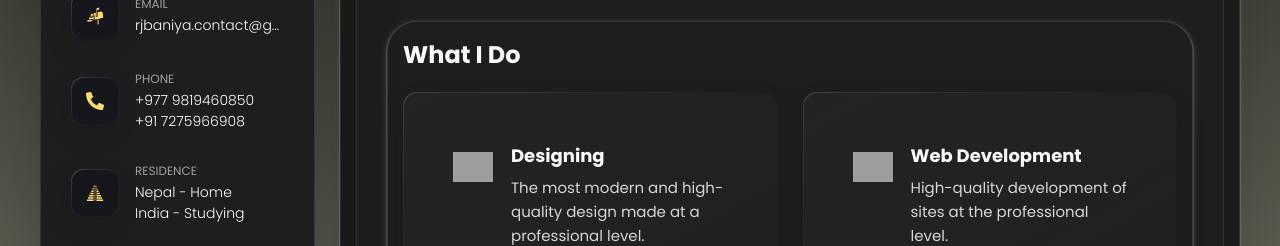
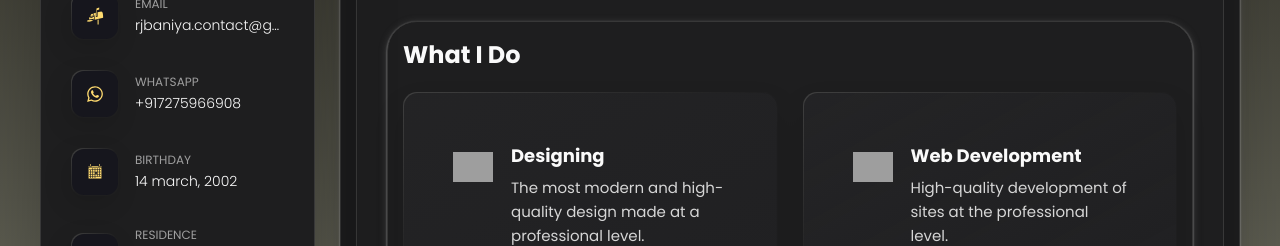
Before and after one commit to RajeevBaniya/portfolio, a React (Vite) app: page / in a window 1280 px wide. Shown: the part 407-653 px from the top of the page. Built offline with nearby package versions, Linux system fonts and the light colour scheme; grey boxes are pictures that could not be loaded.

Commit message:
Update Aside.jsx

```diff
--- a/src/components/Aside.jsx
+++ b/src/components/Aside.jsx
@@ -1,5 +1,5 @@
-import { FaFacebook, FaGithub, FaInstagram, FaLinkedinIn, FaPhoneAlt } from "react-icons/fa";
-import { FaPhoneFlip, FaXTwitter } from "react-icons/fa6";
+import { FaFacebook, FaGithub, FaInstagram, FaLinkedinIn, FaWhatsapp } from "react-icons/fa";
+import { FaXTwitter } from "react-icons/fa6";
 import {
   GiClawSlashes,
   GiCalendar,
@@ -57,22 +57,19 @@ const Aside = () => {
 
           <li className="contact-item">
             <div className="icon-box">
-            <FaPhoneAlt />
+              <FaWhatsapp />
             </div>
 
             <div className="contact-info">
-              <p className="contact-title">Phone</p>
-              <a href="tel:+917275966908" className="contact-link">
-              +977 9819460850
-              </a>
+              <p className="contact-title">Whatsapp</p>
 
               <a href="tel:+917275966908" className="contact-link">
-                +91 7275966908
+                +917275966908
               </a>
             </div>
           </li>
 
-          {/*           <li className="contact-item">
+          <li className="contact-item">
             <div className="icon-box">
               <GiCalendar />
             </div>
@@ -82,7 +79,7 @@ const Aside = () => {
 
               <time dateTime="2002-03-14">14 march, 2002</time>
             </div>
-          </li> */}
+          </li>
 
           <li className="contact-item">
             <div className="icon-box">
```
